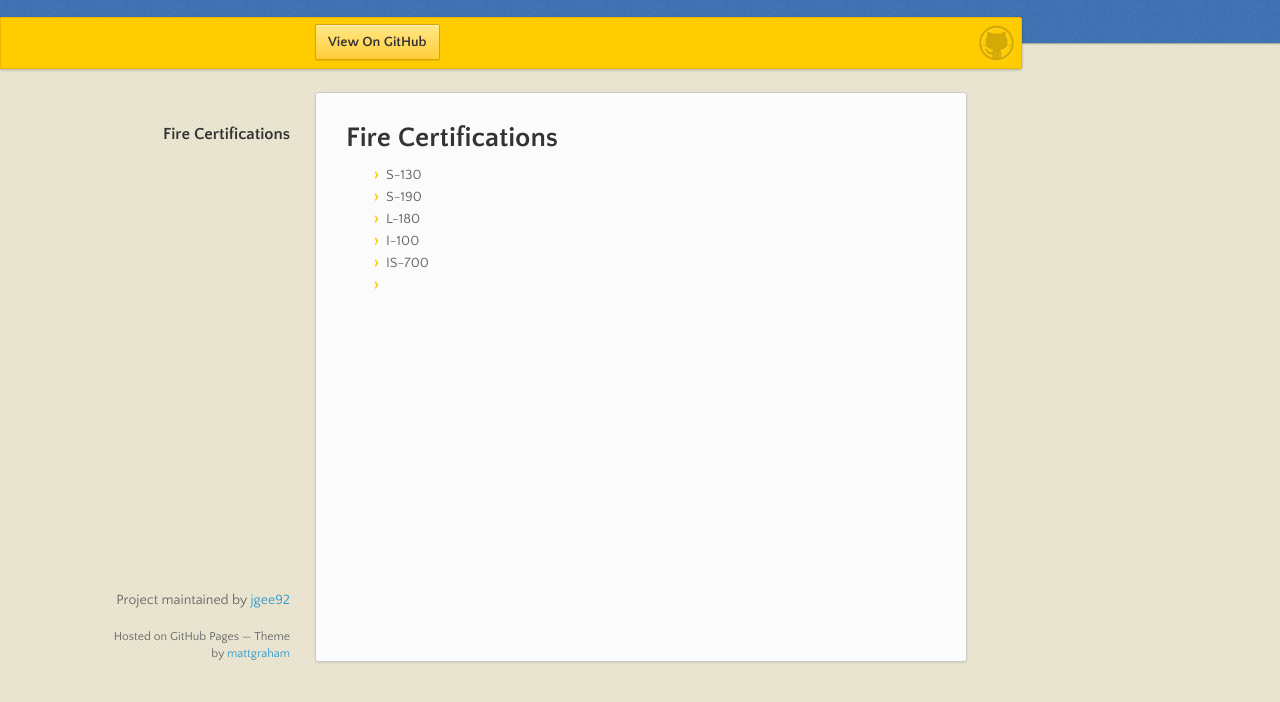
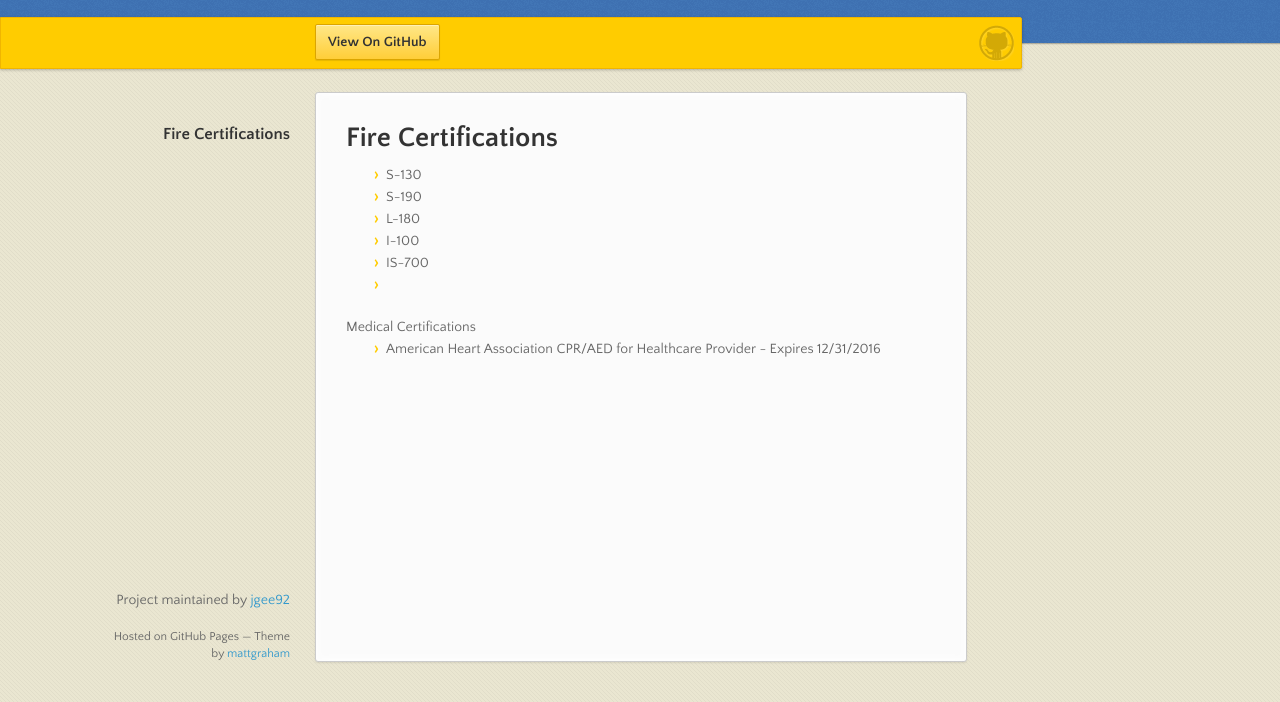
Before and after one commit to jgee92/Certifications, a plain HTML site: page index.html in a window 1280 px wide. Shown: the part 98-800 px from the top of the page. Drawn offline with nearby package versions, Linux system fonts and the light colour scheme.

Commit message:
Update index.html

```diff
--- a/index.html
+++ b/index.html
@@ -45,6 +45,11 @@
 <li>
 </li>
 </ul>
+
+<a id="medical-certifications" class="anchor" href="#medical-certifications" aria-hidden="true"><span class="octicon octicon-link"></span></a>Medical Certifications</h1>
+ <ul>
+   <li>American Heart Association CPR/AED for Healthcare Provider - Expires 12/31/2016</li>
+ </ul>
       </section>
       <footer>
         <p>Project maintained by <a href="https://github.com/jgee92">jgee92</a></p>
```
